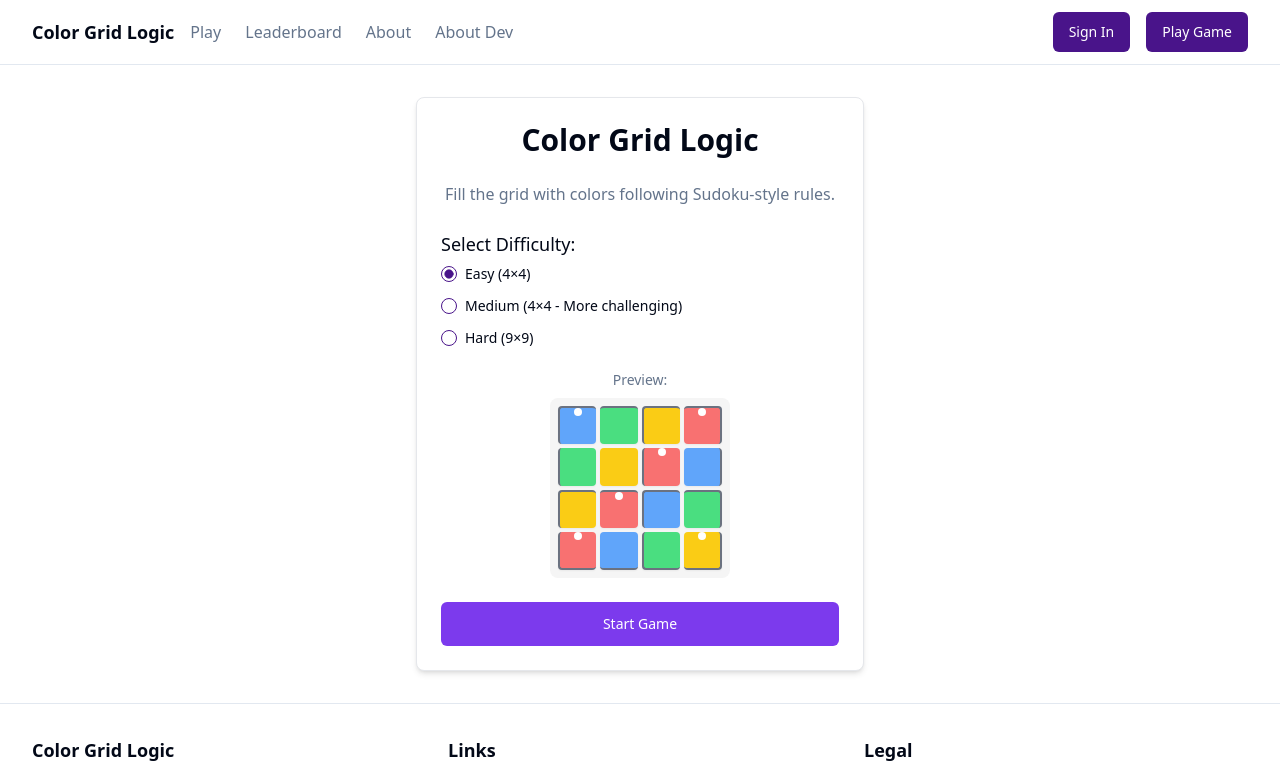
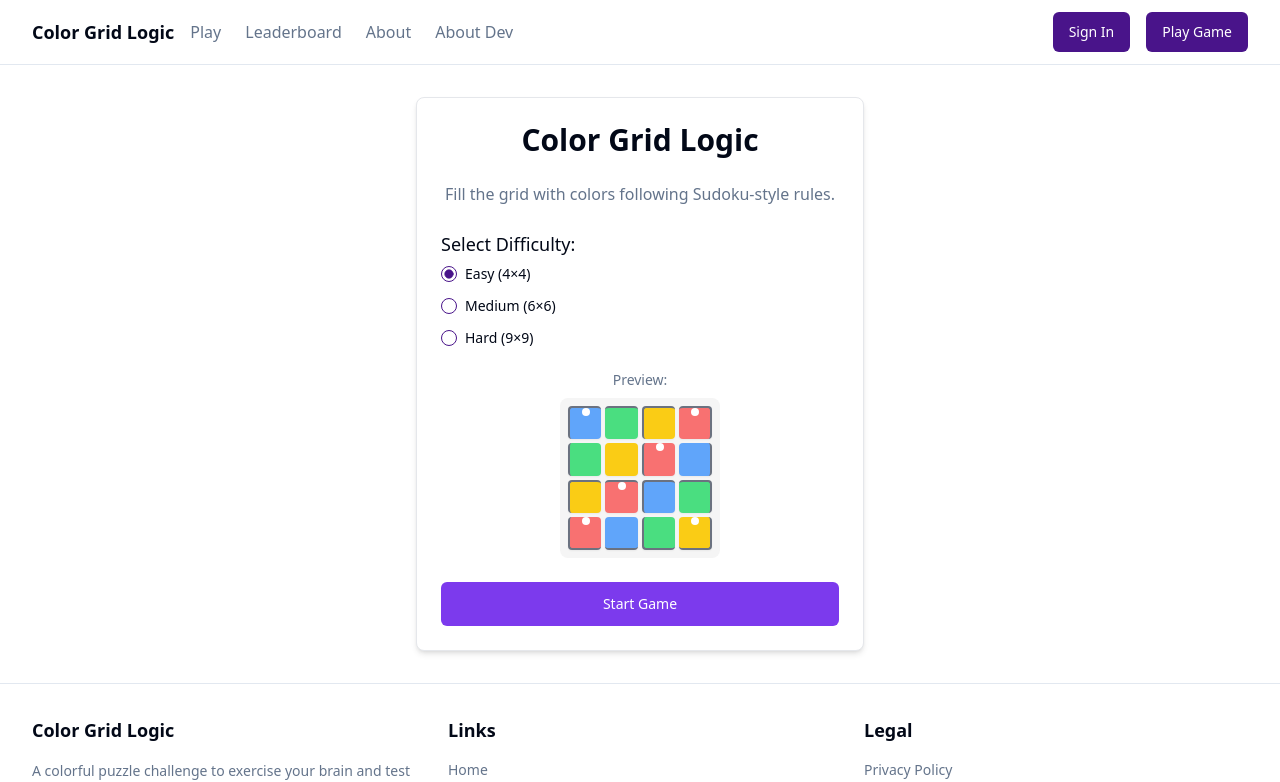
Before and after one commit to samsnow850/color-grid-logic-puzzle, a React (Vite) app: page /game in a window 1280 px wide. Shown: the top 782 px of the page. Built offline with nearby package versions, Linux system fonts and the light colour scheme.

Commit message:
Fix: Medium difficulty grid size
Updated the medium difficulty level to generate a 6x6 grid instead of a 4x4 grid.

```diff
--- a/src/pages/Game.tsx
+++ b/src/pages/Game.tsx
@@ -1,3 +1,4 @@
+
 import { useState, useEffect } from "react";
 import { Button } from "@/components/ui/button";
 import {
@@ -47,8 +48,12 @@ const Game = () => {
     ];
 
     if (difficulty === "medium") {
-      colorCount = 4;
-      gridSizeValue = 4;
+      colorCount = 6;
+      gridSizeValue = 6;
+      previewColors = [
+        "bg-blue-400", "bg-green-400", "bg-yellow-400", "bg-red-400",
+        "bg-purple-400", "bg-pink-400"
+      ];
     } else if (difficulty === "hard") {
       colorCount = 9;
       gridSizeValue = 9;
@@ -98,8 +103,8 @@ const Game = () => {
         style={{
           gridTemplateColumns: `repeat(${gridSizeValue}, minmax(0, 1fr))`,
           gridTemplateRows: `repeat(${gridSizeValue}, minmax(0, 1fr))`,
-          width: gridSizeValue === 9 ? "210px" : "180px",
-          height: gridSizeValue === 9 ? "210px" : "180px",
+          width: gridSizeValue === 9 ? "210px" : gridSizeValue === 6 ? "180px" : "160px",
+          height: gridSizeValue === 9 ? "210px" : gridSizeValue === 6 ? "180px" : "160px",
         }}
       >
         {previewElements}
@@ -116,10 +121,10 @@ const Game = () => {
       setError(null);
       scrollToTop();
 
-      // For medium difficulty, use same size as easy
+      // For medium difficulty, use 6x6 instead of 4x4
       if (difficulty === "medium") {
-        newGridSize = 4;
-        colorCount = 4;
+        newGridSize = 6;
+        colorCount = 6;
       } else if (difficulty === "hard") {
         newGridSize = 9;
         colorCount = 9;
@@ -245,7 +250,7 @@ const Game = () => {
                   </div>
                   <div className="flex items-center space-x-2 mb-2">
                     <RadioGroupItem value="medium" id="medium" />
-                    <Label htmlFor="medium">Medium (4×4 - More challenging)</Label>
+                    <Label htmlFor="medium">Medium (6×6)</Label>
                   </div>
                   <div className="flex items-center space-x-2">
                     <RadioGroupItem value="hard" id="hard" />
```
